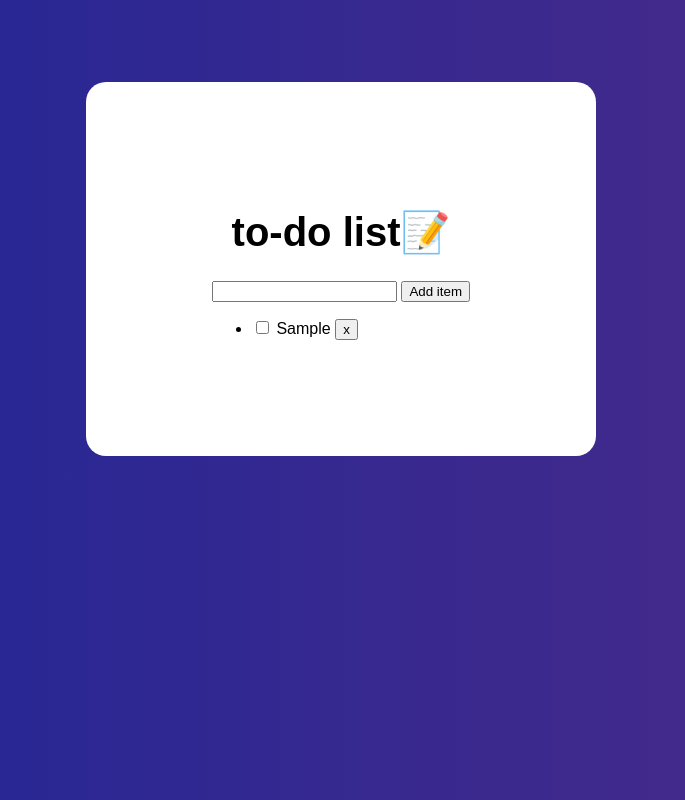
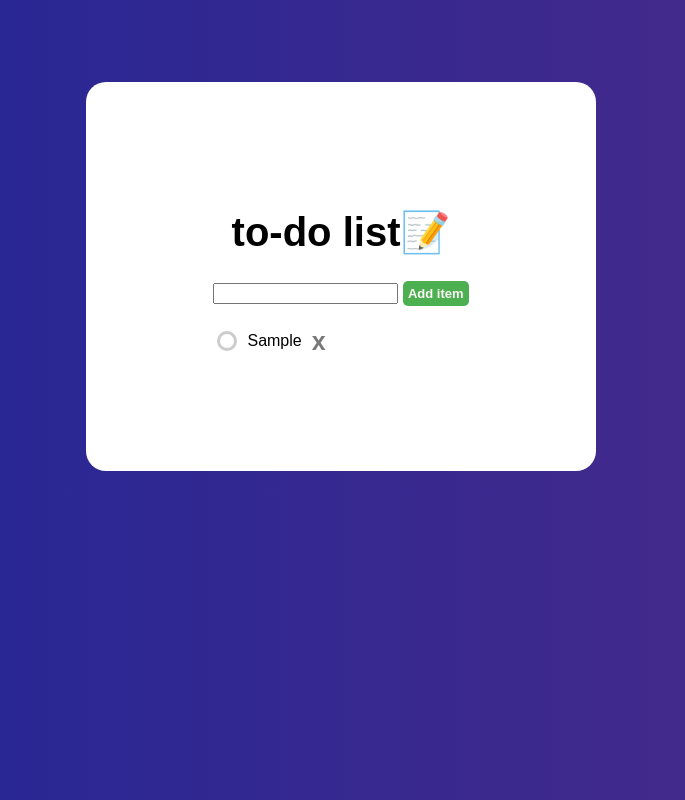
Before and after one commit to ibrahimadel7/To-do-list-, a plain HTML site: page index.html in a window 1280 px wide. Both pictures are taken after typing "Sample" into the empty fields and a click on the button "Add item". Shown: the whole page, without its empty margins (299-984 px from the left). Drawn offline with nearby package versions, Linux system fonts and the light colour scheme.

Commit message:
style improvement bug fix

```diff
--- a/index.html
+++ b/index.html
@@ -10,9 +10,11 @@
 <body>
     <div class="container">
         <h1>to-do list📝</h1>
+
         <form>
             <input type="text" id="item">
-            <input type="button" value="Add item" onclick="addItem()">
+
+            <input type="button" value="Add item" onclick="addItem()" class="add-btn">
 
             <div id="list" class="list"></div>
 
@@ -20,6 +22,8 @@
             </div>
         </form>
     </div>
+        <script src="https://cdn.jsdelivr.net/npm/canvas-confetti@1.9.2/dist/confetti.browser.min.js"></script>
+
     <script src="index.js" ></script>
 
 </body>
--- a/index.js
+++ b/index.js
@@ -1,53 +1,50 @@
 const textEl = document.getElementById("item");
 const listEl = document.getElementById("list");
-    let items=[]
+let items = [];
 
+function addItem() {
+  let item = textEl.value.trim();
+  if (item === "") return;
 
-    function addItem()
-    {
-        let item = textEl.value.trim();
-
-
-
-        if (item ==="") return;
-
-
-        items.push(item);
+  items.push({ text: item, checked: false });
   renderItems();
 
-
-
   textEl.value = "";
-
 }
 
-    function renderItems()
-    {
-        listEl.innerHTML = "";
-        for(let i=0;i<items.length;i++)
-        {
+function renderItems() {
+  listEl.innerHTML = `<ul>`; // start ul once
+
+  for (let i = 0; i < items.length; i++) {
+    const item = items[i];
     listEl.innerHTML += `
-            <div>
-                <ul>
       <li>
-                <input type="checkbox" onchange="toggleChecked(this)">
-                <label>${items[i]}</label>
-                <button onclick="removeItem(${i})" onchange="toggleChecked(this)">x</button>
+        <input type="checkbox" onchange="toggleChecked(this, ${i})" ${item.checked ? "checked" : ""}>
+        <label class="${item.checked ? "checked" : ""}">${item.text}</label>
+        <button onclick="removeItem(${i})" class="remove-btn">x</button>
       </li>
-                </ul>
-            </div>
     `;
   }
+
+  listEl.innerHTML += `</ul>`; // close ul once
 }
-    function removeItem(index)
-    {
-        items.splice(index, 1); // remove 1 element at 'index'
-        renderItems(); // refresh list
+
+function removeItem(index) {
+  items.splice(index, 1);
+  renderItems();
 }
-    function toggleChecked(checkbox) {
-    const label = checkbox.nextElementSibling; // label is right after the checkbox
+
+function toggleChecked(checkbox, index) {
+  const label = checkbox.nextElementSibling;
+  items[index].checked = checkbox.checked; // update state
+
   if (checkbox.checked) {
     label.classList.add("checked");
+    confetti({
+      particleCount: 150,
+      spread: 80,
+      origin: { y: 0.6 },
+    });
   } else {
     label.classList.remove("checked");
   }
--- a/style.css
+++ b/style.css
@@ -4,6 +4,7 @@
     align-items: center;
     flex-direction: column;
     margin-top: 5%;
+    justify-content: center;
 
     background-color: white;
     width: 25%;
@@ -17,6 +18,7 @@
     color: black;
     font-size: 2.5rem;
     margin-bottom: 25px;
+
 }
 body
 {
@@ -29,10 +31,67 @@ body
     justify-content: center;
     align-items: center;
 }
-.list
-{
-}
+
 .checked {
         text-decoration: line-through;
         color: gray;
 }
+.list li {
+    display: flex;
+    align-items: center;
+    margin-bottom: 10px;
+    list-style-type: none;
+}
+.list li input[type="checkbox"] {
+    appearance: none;
+  -webkit-appearance: none; /* Safari/Chrome */
+  -moz-appearance: none; /* Firefox */
+    margin-right: 10px;
+    border: 3px solid #ccc;
+    border-radius: 50%;
+    width: 20px;
+    height: 20px;
+    position: relative;
+}.list li input[type="checkbox"]:hover {
+    appearance: none;
+  -webkit-appearance: none; /* Safari/Chrome */
+  -moz-appearance: none; /* Firefox */
+    margin-right: 10px;
+    border: 3px solid #4CAF50;
+    border-radius: 50%;
+    width: 20px;
+    height: 20px;
+    position: relative;
+}
+.remove-btn {
+  all: unset !important;       /* Remove all default styles */
+  cursor: pointer !important;  /* Pointer cursor */
+  background: none !important; /* No background */
+  color: #7b7878 !important;   /* Red text color */
+    font-weight: bold !important; /* Bold text */
+  font-size: 25px !important;  /* Size of "x" */
+
+  padding: 5px 5px !important;   /* Small horizontal padding */
+  margin: 0 5px !important;   /* Small horizontal margin */
+}
+
+.remove-btn:hover {
+  color: #982121 !important;   /* Darker red on hover */
+}
+.add-btn {
+
+
+
+  background: #4CAF50 ; /* Green background */
+
+  color: rgb(253, 248, 248);     /* White text color */
+  font-weight: bold; /* Bold text */
+  font-size: 13px;  /* Font size */
+  padding: 5px  ; /* Padding */
+  border: none;
+  border-radius: 5px ; /* Rounded corners */
+}
+
+.add-btn:hover {
+  background: #45a049; /* Darker green on hover */
+}
```
Lines whose indentation alone changed are shown as unchanged.
